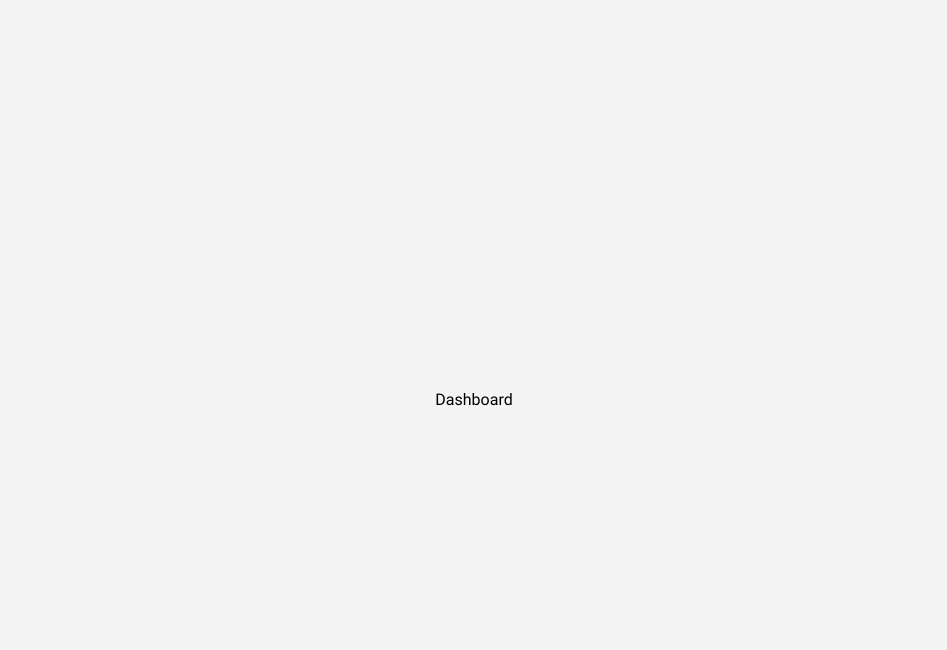
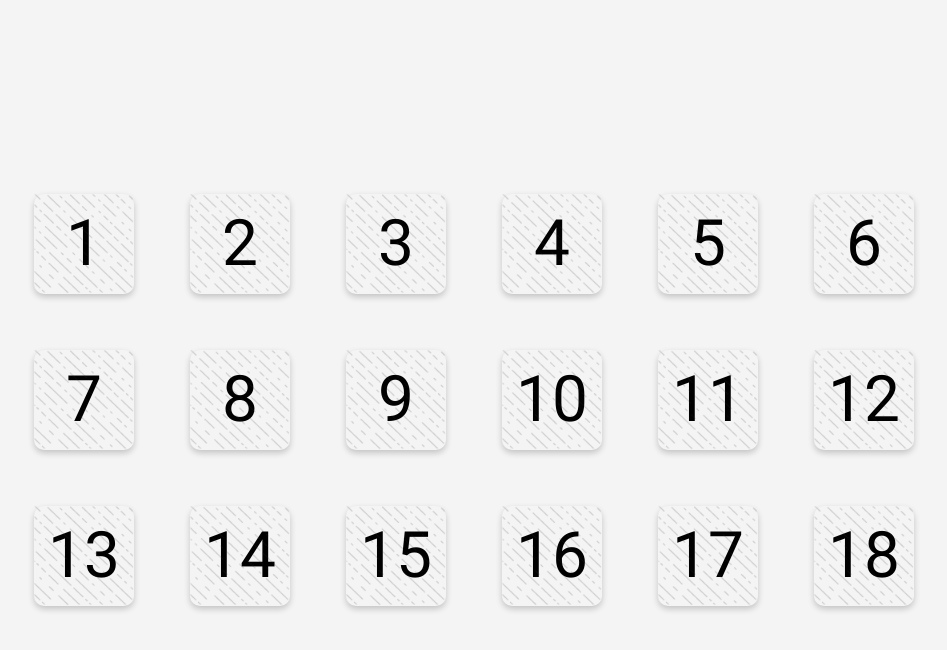
Before and after one commit to javierRguez/iseazy-frontend-mio, a React (Create React App) app: page / in a window 1280 px wide. Both pictures are taken after a click on the button "Start". Shown: the top 650 px of the page, without its empty margins (166-1113 px from the left). Built offline with nearby package versions, Linux system fonts and the light colour scheme.

Commit message:
add GameBoard & Card components

```diff
--- a/src/App.js
+++ b/src/App.js
@@ -3,7 +3,7 @@
 import { ROUTE_DASHBOARD } from './routes/routes'
 import { ThemeProvider } from './contexts/ThemeContext'
 
-import AppContainer from './components/app-container/AppContainer';
+import AppContainer from './containers/AppContainer';
 
 const Home = lazy(() => import('./pages/home/Home'))
 const Dashboard = lazy(() => import('./pages/dashboard/Dashboard'))
@@ -19,7 +19,7 @@
           <Route
             index
             element={
-              <Suspense fallback={<>...</>}>
+              <Suspense fallback={<>Cargando...</>}>
                 <Home />
               </Suspense>
             }
@@ -27,7 +27,7 @@
           <Route
             path={ROUTE_DASHBOARD}
             element={
-              <Suspense fallback={<>...</>}>
+              <Suspense fallback={<>Carganda...</>}>
                 <Dashboard />
               </Suspense>
             }
--- a/src/components/avatar/Avatar.jsx
+++ b/src/components/avatar/Avatar.jsx
@@ -14,7 +14,7 @@
 const AvatarImage = styled.div`
   width: 100%;
   height: 100%;
-  background-image: url(${props => props.image});
+  background-image: url(${props => props.src});
   background-size: auto;
   background-position: center;
   background-repeat: no-repeat;
@@ -22,7 +22,7 @@
 
 const Avatar = ({ currentTheme, src }) => {
   return (
-    <AvatarContainer className='rounded-full' theme={currentTheme}><AvatarImage image={src} /></AvatarContainer>
+    <AvatarContainer className='rounded-full' theme={currentTheme}><AvatarImage src={src} /></AvatarContainer>
   )
 }
 
--- /dev/null
+++ b/src/components/card/Card.jsx
@@ -0,0 +1,83 @@
+import styled from 'styled-components';
+import fontCard from '../../assets/img/cards/card_back.png'
+
+
+const CardContainer = styled.div`
+  width: 100px;
+  height: 100px;
+  perspective: 1000px;
+
+`;
+
+const CardInner = styled.div`
+  width: 100%;
+  height: 100%;
+  transform-style: preserve-3d;
+  transition: transform 0.8s;
+  ${(props) => props.$flipped && 'transform: rotateY(180deg);'}
+`;
+
+const CardFace = styled.div`
+  width: 100%;
+  height: 100%;
+  position: absolute;
+  border-radius:10%;
+  backface-visibility: hidden;
+`;
+
+const FrontFace = styled(CardFace)`
+  display: flex;
+  align-items: center;
+  justify-content: center;
+  font-size: 4rem;
+  position: relative;
+  box-shadow: 0px 3px 6px #00000033;
+`;
+const Background = styled.div`
+ background: url(${fontCard}) no-repeat center center;
+  background-size: cover;
+  opacity: 0.2;
+  position: absolute;
+  top: 0;
+  left: 0;
+  right: 0;
+  bottom: 0;
+`;
+
+const BackFace = styled(CardFace)`
+  background: white;
+  display: flex;
+  align-items: center;
+  justify-content: center;
+  position: absolute;
+  top: 0;
+  left: 0;
+  right: 0;
+  bottom: 0;
+  transform: rotateY(180deg);
+  box-shadow: 0px 3px 6px #00000033;
+`;
+
+const Image = styled.img`
+  max-width: 100%;
+  max-height: 100%;
+  border-radius:10%;
+`;
+
+const Card = ({ imageSrc, imageAlt, number, onClick, locked, flipped }) => {
+  return (
+    <CardContainer onClick={!locked ? onClick : null} className="animate__animated animate__flip m-7">
+      <CardInner $flipped={flipped}>
+        <FrontFace className="flex items-center justify-center text-4xl">
+          <Background />
+          {number}
+        </FrontFace>
+        <BackFace className="flex items-center justify-center">
+          <Image src={imageSrc} alt={imageAlt} />
+        </BackFace>
+      </CardInner>
+    </CardContainer>
+  );
+};
+
+export default Card;
--- a/src/components/app-container/AppContainer.jsx
+++ b/src/containers/AppContainer.jsx
@@ -1,6 +1,6 @@
 import React, { useEffect } from 'react'
 import { useLocation } from 'react-router-dom'
-import useTheme from '../../hooks/useTheme'
+import useTheme from '../hooks/useTheme'
 import styled from 'styled-components';
 
 const Container = styled.div`
--- /dev/null
+++ b/src/containers/GameBoardContainer.jsx
@@ -0,0 +1,101 @@
+import image1 from '../assets/img/cards/image1.png'
+import image2 from '../assets/img/cards/image2.png'
+import image3 from '../assets/img/cards/image3.png'
+import image4 from '../assets/img/cards/image4.png'
+import image5 from '../assets/img/cards/image5.png'
+import image6 from '../assets/img/cards/image6.png'
+import image7 from '../assets/img/cards/image7.png'
+import image8 from '../assets/img/cards/image8.png'
+import image9 from '../assets/img/cards/image9.png'
+import React, { useState, useEffect, useRef } from 'react';
+import Card from '../components/card/Card'
+import styled from 'styled-components';
+
+const GameBoardGrid = styled.div`
+  display: grid;
+  grid-template-rows: repeat(3, 1fr);
+  grid-template-columns: repeat(6, 1fr);
+`;
+
+const GameBoardContainer = () => {
+  const isBoardLocked = useRef(false);
+  const [boardState, setBoardState] = useState(new Array(18).fill(false));
+  const [flippedCards, setFlippedCards] = useState([]);
+  const [lockedCards, setLockedCards] = useState(new Set());
+  const [shuffledImages, setShuffledImages] = useState([]);
+  const images = [
+    image1,
+    image2,
+    image3,
+    image4,
+    image5,
+    image6,
+    image7,
+    image8,
+    image9,
+  ];
+
+  // Duplicamos las imágenes para llenar las 18 cartas
+  useEffect(() => {
+    // Barajar las imágenes y establecer el estado solo cuando el componente se monte
+    setShuffledImages([...images, ...images].sort(() => Math.random() - 0.5));
+  }, []);
+
+  const handleCardClick = (index) => {
+    // Si la carta ya está bloqueada, no hacemos nada
+    if (lockedCards.has(index) || isBoardLocked.current) {
+      return;
+    }
+
+    // Volteamos la carta
+    const newBoardState = [...boardState];
+    newBoardState[index] = !newBoardState[index];
+    setBoardState(newBoardState);
+    if (flippedCards.length === 1) {
+      isBoardLocked.current = true  // Bloquea el tablero
+    }
+    // Agregamos la carta a la lista de cartas volteadas
+    const newFlippedCards = [...flippedCards, index];
+    setFlippedCards(newFlippedCards);
+  };
+
+  useEffect(() => {
+    if (flippedCards.length === 2) {
+      const [firstCard, secondCard] = flippedCards;
+      if (shuffledImages[firstCard] === shuffledImages[secondCard]) {
+        // Las imágenes coinciden, bloqueamos las cartas
+        setLockedCards(new Set([...lockedCards, firstCard, secondCard]));
+        isBoardLocked.current = false
+      } else {
+        // Las imágenes no coinciden, volvemos a voltear las cartas después de un breve retraso
+        setTimeout(() => {
+          const newBoardState = [...boardState];
+          newBoardState[firstCard] = false;
+          newBoardState[secondCard] = false;
+          setBoardState(newBoardState);
+          isBoardLocked.current = false
+        }, 1000);
+      }
+      // Limpiamos la lista de cartas volteadas
+      setFlippedCards([]);
+      //isBoardLocked.current = false
+    }
+  }, [flippedCards]);
+
+  return (
+    <GameBoardGrid>
+      {shuffledImages.map((image, index) => (
+        <Card
+          key={index}
+          flipped={boardState[index]}
+          locked={lockedCards.has(index)}
+          imageSrc={image}
+          number={index + 1}
+          onClick={() => handleCardClick(index)}
+        />
+      ))}
+    </GameBoardGrid>
+  );
+};
+
+export default GameBoardContainer;
--- a/src/pages/dashboard/Dashboard.jsx
+++ b/src/pages/dashboard/Dashboard.jsx
@@ -1,7 +1,9 @@
 import styled from 'styled-components'
 import useTheme from '../../hooks/useTheme'
 
-const AppContainer = styled.div`
+import GameBoardContainer from '../../containers/GameBoardContainer'
+
+const Container = styled.div`
   background-color: ${(props) => props.theme.background.primary};
 
 `
@@ -9,7 +11,11 @@
 
 const Dashboard = () => {
   const { currentTheme } = useTheme()
-  return <AppContainer className="w-full h-full flex justify-center items-center" theme={currentTheme}>Dashboard</AppContainer>
+  return <Container className="w-full h-full flex justify-center items-center" theme={currentTheme}>
+    <GameBoardContainer />
+
+
+  </Container>
 }
 
 export default Dashboard
--- a/src/pages/home/Home.jsx
+++ b/src/pages/home/Home.jsx
@@ -6,7 +6,7 @@
 import Avatar from '../../components/avatar/Avatar';
 import avatarImage from '../../assets/icon/app-icon.png'
 
-const AppContainer = styled.div`
+const Container = styled.div`
   background-color: ${(props) => props.theme.background.primary};
 `
 
@@ -30,7 +30,7 @@
   }
 
   return (
-    <AppContainer
+    <Container
       theme={currentTheme}
       className="w-full h-full flex justify-center items-center"
     >
@@ -50,7 +50,7 @@
         </div>
       </div>
 
-    </AppContainer>
+    </Container>
   )
 }
 
```
